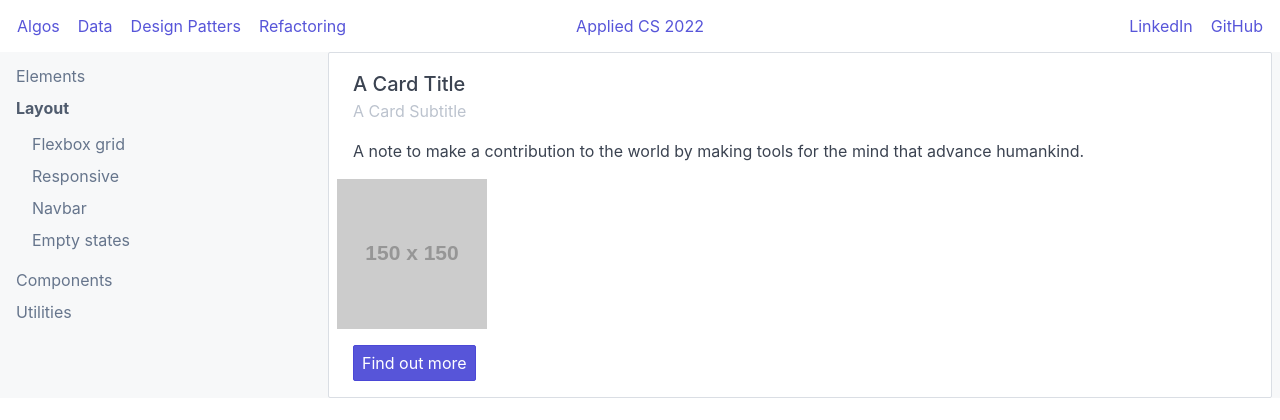
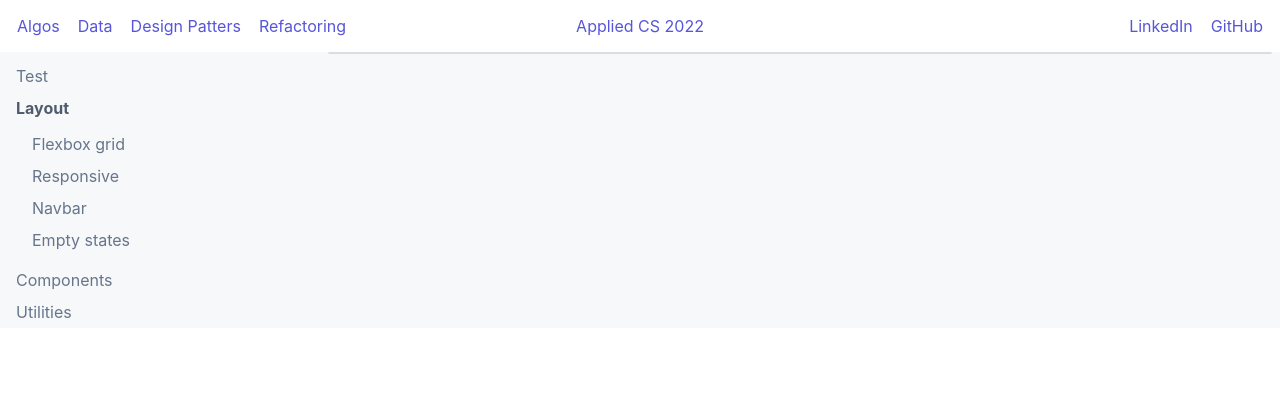
Before and after one commit to rickhallett/applied-cs-2022, a React (Create React App) app: page /algos in a window 1280 px wide. Shown: the top 420 px of the page. Built offline with nearby package versions, Linux system fonts and the light colour scheme.

Commit message:
nested routes poc

```diff
--- a/src/App.tsx
+++ b/src/App.tsx
@@ -1,78 +1,22 @@
-import React from 'react'
-import 'spectre.css'
-import './App.css'
+import React from 'react';
+import { BrowserRouter as Router, Route, Routes, Link } from 'react-router-dom';
+import 'spectre.css';
+import './App.css';
 
-import { Header } from './components/Header'
+import { Layout } from './components/Layout';
+import { Algos } from './components/Algos';
+import { TestMain } from './components/TestMain';
 
 function App() {
     return (
-        <>
-            <Header />
-            <main className="container">
-                <div className="columns">
-                    <div className="column col-3 bg-gray">
-                        <ul className="nav">
-                            <li className="nav-item">
-                                <a href="#">Elements</a>
-                            </li>
-                            <li className="nav-item active">
-                                <a href="#">Layout</a>
-                                <ul className="nav">
-                                    <li className="nav-item">
-                                        <a href="#">Flexbox grid</a>
-                                    </li>
-                                    <li className="nav-item">
-                                        <a href="#">Responsive</a>
-                                    </li>
-                                    <li className="nav-item">
-                                        <a href="#">Navbar</a>
-                                    </li>
-                                    <li className="nav-item">
-                                        <a href="#">Empty states</a>
-                                    </li>
-                                </ul>
-                            </li>
-                            <li className="nav-item">
-                                <a href="#">Components</a>
-                            </li>
-                            <li className="nav-item">
-                                <a href="#">Utilities</a>
-                            </li>
-                        </ul>
-                    </div>
-                    <div className="column col-9 bg-gray">
-                        <div className="card px-2">
-                            <div className="card-header">
-                                <div className="card-title h5">
-                                    A Card Title
-                                </div>
-                                <div className="card-subtitle text-gray">
-                                    A Card Subtitle
-                                </div>
-                            </div>
-                            <div className="card-body">
-                                A note to make a contribution to the world by
-                                making tools for the mind that advance
-                                humankind.
-                            </div>
-                            <div className="card-image">
-                                <img
-                                    src="https://via.placeholder.com/150"
-                                    className="img-responsive"
-                                    alt=""
-                                ></img>
-                            </div>
-                            <div className="card-footer">
-                                <button className="btn btn-primary">
-                                    Find out more
-                                </button>
-                            </div>
-                        </div>
-                    </div>
-                </div>
-            </main>
-        </>
-    )
+        <Routes>
+            <Route path="/" element={<Layout />}>
+                <Route path="/algos" element={<Algos />}>
+                    <Route path="algos/test" element={<TestMain />} />
+                </Route>
+            </Route>
+        </Routes>
+    );
 }
 
-export default App
+export default App;
--- /dev/null
+++ b/src/components/Algos.js
@@ -0,0 +1,45 @@
+import { Link, Outlet, Route, Routes } from 'react-router-dom';
+
+import { TestMain } from './TestMain';
+
+export const Algos = () => {
+    return (
+        <>
+            <nav className="column col-3 bg-gray">
+                <ul className="nav">
+                    <li className="nav-item">
+                        <Link to="algos/test">Test</Link>
+                    </li>
+                    <li className="nav-item active">
+                        <a href="#">Layout</a>
+                        <ul className="nav">
+                            <li className="nav-item">
+                                <a href="#">Flexbox grid</a>
+                            </li>
+                            <li className="nav-item">
+                                <a href="#">Responsive</a>
+                            </li>
+                            <li className="nav-item">
+                                <a href="#">Navbar</a>
+                            </li>
+                            <li className="nav-item">
+                                <a href="#">Empty states</a>
+                            </li>
+                        </ul>
+                    </li>
+                    <li className="nav-item">
+                        <a href="#">Components</a>
+                    </li>
+                    <li className="nav-item">
+                        <a href="#">Utilities</a>
+                    </li>
+                </ul>
+            </nav>
+            <main className="column col-9 bg-gray">
+                <div className="card px-2">
+                    <Outlet />
+                </div>
+            </main>
+        </>
+    );
+};
--- a/src/components/Header.js
+++ /dev/null
@@ -1,45 +0,0 @@
-import React from 'react'
-
-export const Header = () => {
-    return (
-        <header className="navbar p-2">
-            <section className="navbar-section">
-                <a href="/" className="btn btn-link">
-                    Algos
-                </a>
-                <a href="/" className="btn btn-link">
-                    Data
-                </a>
-                <a href="/" className="btn btn-link">
-                    Design Patters
-                </a>
-                <a href="/" className="btn btn-link">
-                    Refactoring
-                </a>
-            </section>
-            <section className="navbar-center">
-                <a href="/" className="text-primary">
-                    Applied CS 2022
-                </a>
-            </section>
-            <section className="navbar-section">
-                <a
-                    href="https://www.linkedin.com/in/richardhallett86/"
-                    target="_blank"
-                    rel="noreferrer"
-                    className="btn btn-link"
-                >
-                    LinkedIn
-                </a>
-                <a
-                    href="https://github.com/rickhallett/applied-cs-2022"
-                    className="btn btn-link"
-                    target="_blank"
-                    rel="noreferrer"
-                >
-                    GitHub
-                </a>
-            </section>
-        </header>
-    )
-}
--- /dev/null
+++ b/src/components/Layout.js
@@ -0,0 +1,53 @@
+import React from 'react';
+import { Outlet, Link } from 'react-router-dom';
+
+export const Layout = () => {
+    return (
+        <>
+            <header className="navbar p-2">
+                <section className="navbar-section">
+                    <Link to="/algos" className="btn btn-link">
+                        Algos
+                    </Link>
+                    <Link to="/" className="btn btn-link">
+                        Data
+                    </Link>
+                    <Link to="/" className="btn btn-link">
+                        Design Patters
+                    </Link>
+                    <Link to="/" className="btn btn-link">
+                        Refactoring
+                    </Link>
+                </section>
+                <section className="navbar-center">
+                    <a href="/" className="text-primary">
+                        Applied CS 2022
+                    </a>
+                </section>
+                <section className="navbar-section">
+                    <a
+                        href="https://www.linkedin.com/in/richardhallett86/"
+                        target="_blank"
+                        rel="noreferrer"
+                        className="btn btn-link"
+                    >
+                        LinkedIn
+                    </a>
+                    <a
+                        href="https://github.com/rickhallett/applied-cs-2022"
+                        className="btn btn-link"
+                        target="_blank"
+                        rel="noreferrer"
+                    >
+                        GitHub
+                    </a>
+                </section>
+            </header>
+            <div className="container">
+                <div className="columns">
+                    <Outlet />
+                </div>
+            </div>
+        </>
+    );
+};
--- /dev/null
+++ b/src/components/TestMain.js
@@ -0,0 +1,24 @@
+export const TestMain = () => {
+    return (
+        <>
+            <div className="card-header">
+                <div className="card-title h5">A Card Title</div>
+                <div className="card-subtitle text-gray">A Card Subtitle</div>
+            </div>
+            <div className="card-body">
+                A note to make a contribution to the world by making tools for
+                the mind that advance humankind.
+            </div>
+            <div className="card-image">
+                <img
+                    src="https://via.placeholder.com/150"
+                    className="img-responsive"
+                    alt=""
+                ></img>
+            </div>
+            <div className="card-footer">
+                <button className="btn btn-primary">Find out more</button>
+            </div>
+        </>
+    );
+};
--- a/src/index.tsx
+++ b/src/index.tsx
@@ -1,17 +1,20 @@
-import React from 'react'
-import ReactDOM from 'react-dom'
-import './index.css'
-import App from './App'
-import reportWebVitals from './reportWebVitals'
+import React from 'react';
+import ReactDOM from 'react-dom';
+import './index.css';
+import App from './App';
+import reportWebVitals from './reportWebVitals';
+import { BrowserRouter as Router } from 'react-router-dom';
 
 ReactDOM.render(
     <React.StrictMode>
-        <App />
+        <Router>
+            <App />
+        </Router>
     </React.StrictMode>,
     document.getElementById('root')
-)
+);
 
 // If you want to start measuring performance in your app, pass a function
 // to log results (for example: reportWebVitals(console.log))
 // or send to an analytics endpoint. Learn more: https://bit.ly/CRA-vitals
-reportWebVitals()
+reportWebVitals();
```
Also changed, not shown: prettier.config.js (+4 -4 lines), src/reportWebVitals.ts (+9 -9 lines), public/manifest.json, src/components/SideNavMenu.js (deleted), 2 other files (tests, documents, lock files or other folders).
